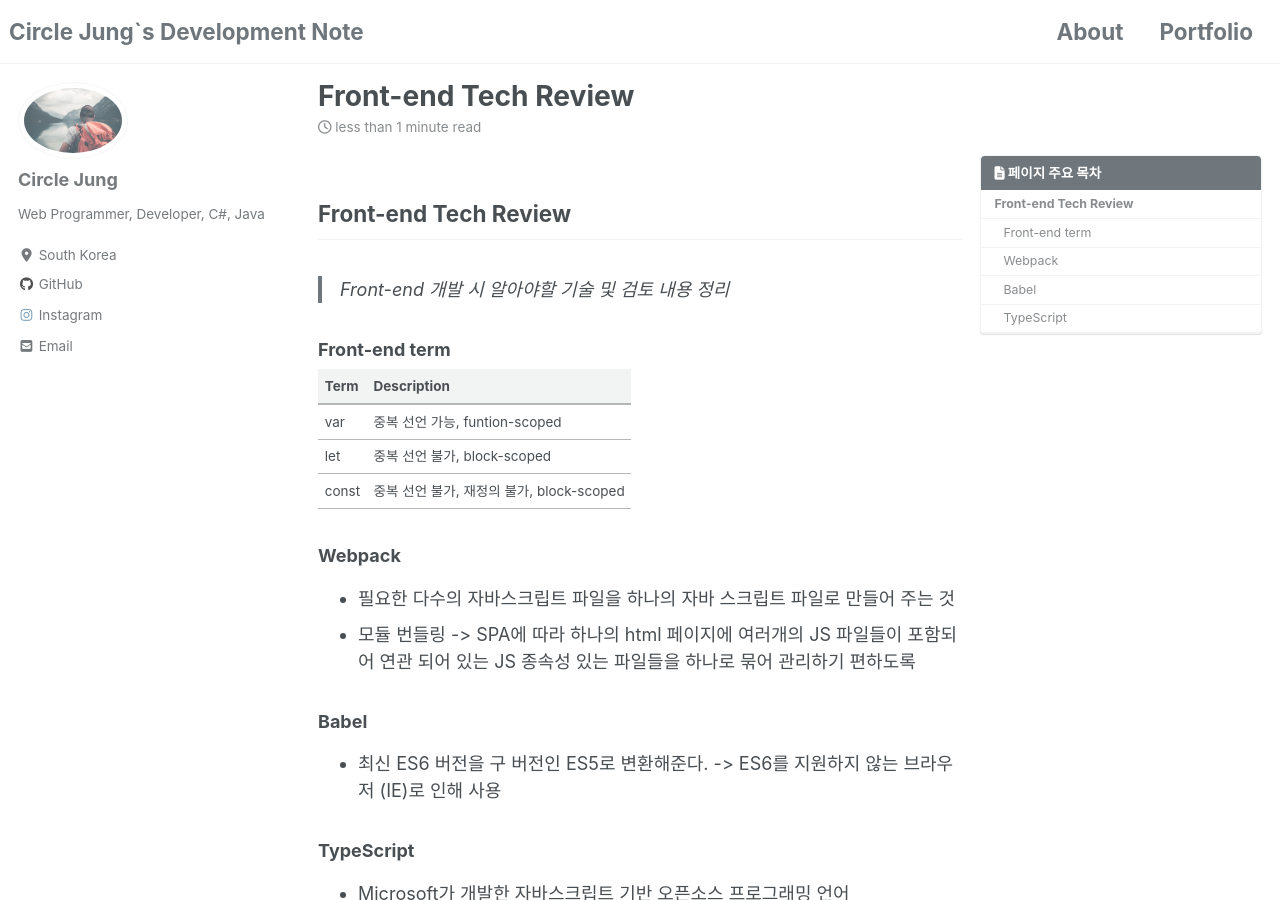
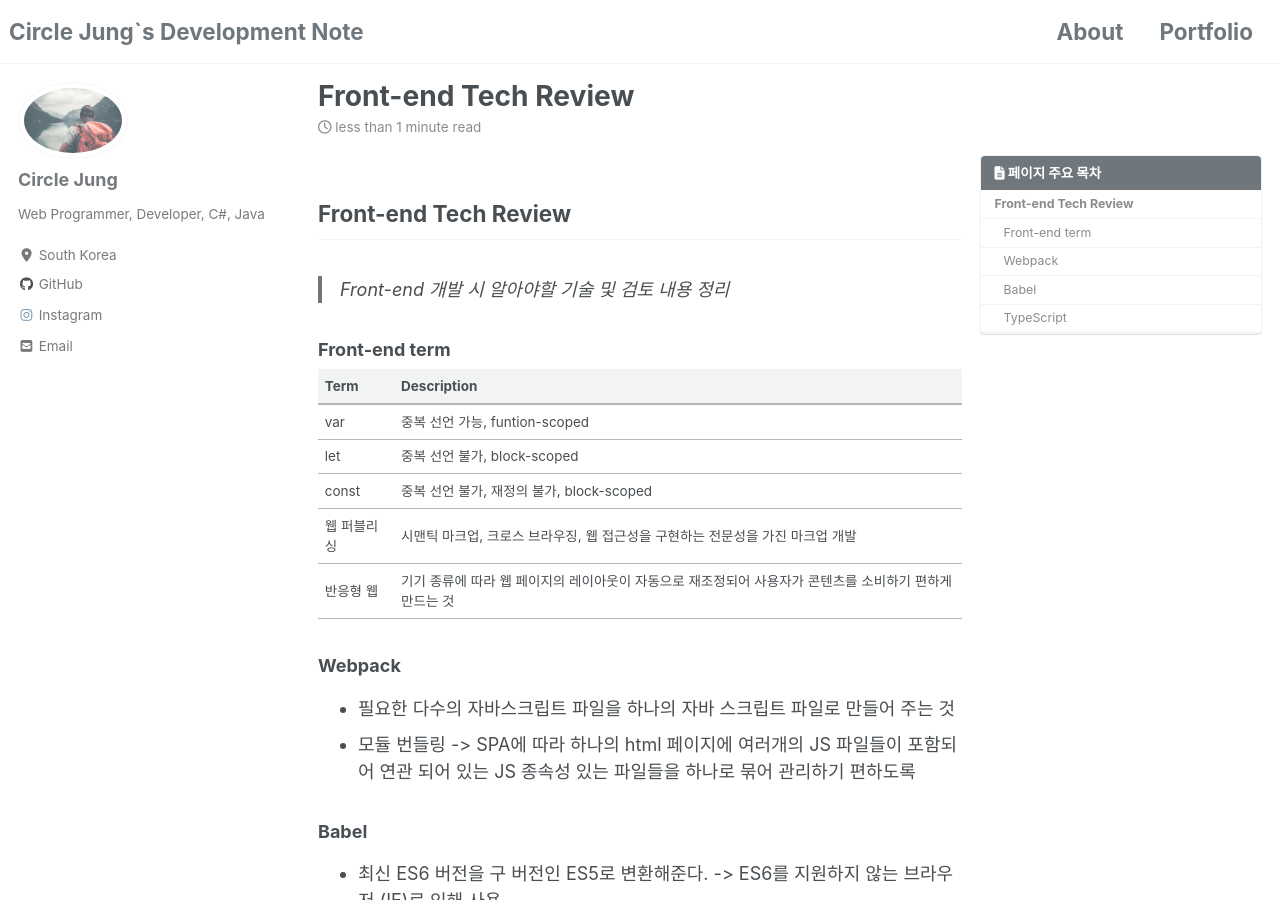
Before and after one commit to jwh0124/jwh0124.github.io, a Jekyll site: the page built from _posts/2021-01-13-frontend.md, in a window 1280 px wide and 900 px high. Built offline with Jekyll 4.4.1, drawn with Linux system fonts in a browser that asks for light colours; cached includes are drawn as plain includes; nearby versions of some CDN libraries; comment, search, counter and statistics services are not loaded.

Commit message:
+ start frontend development

```diff
--- a/_posts/2021-01-13-frontend.md
+++ b/_posts/2021-01-13-frontend.md
@@ -25,6 +25,8 @@ last_modified_at: 2021-05-12T09:13:00+09:00
 | var  | 중복 선언 가능, funtion-scoped |
 | let  | 중복 선언 불가, block-scoped |
 | const | 중복 선언 불가, 재정의 불가, block-scoped |
+| 웹 퍼블리싱 | 시맨틱 마크업, 크로스 브라우징, 웹 접근성을 구현하는 전문성을 가진 마크업 개발 |
+| 반응형 웹 | 기기 종류에 따라 웹 페이지의 레이아웃이 자동으로 재조정되어 사용자가 콘텐츠를 소비하기 편하게 만드는 것 |
 
 ### Webpack ###
 
```
Also changed, not shown: _posts/2020-05-09-development_tip.md (+1 -0 lines).
